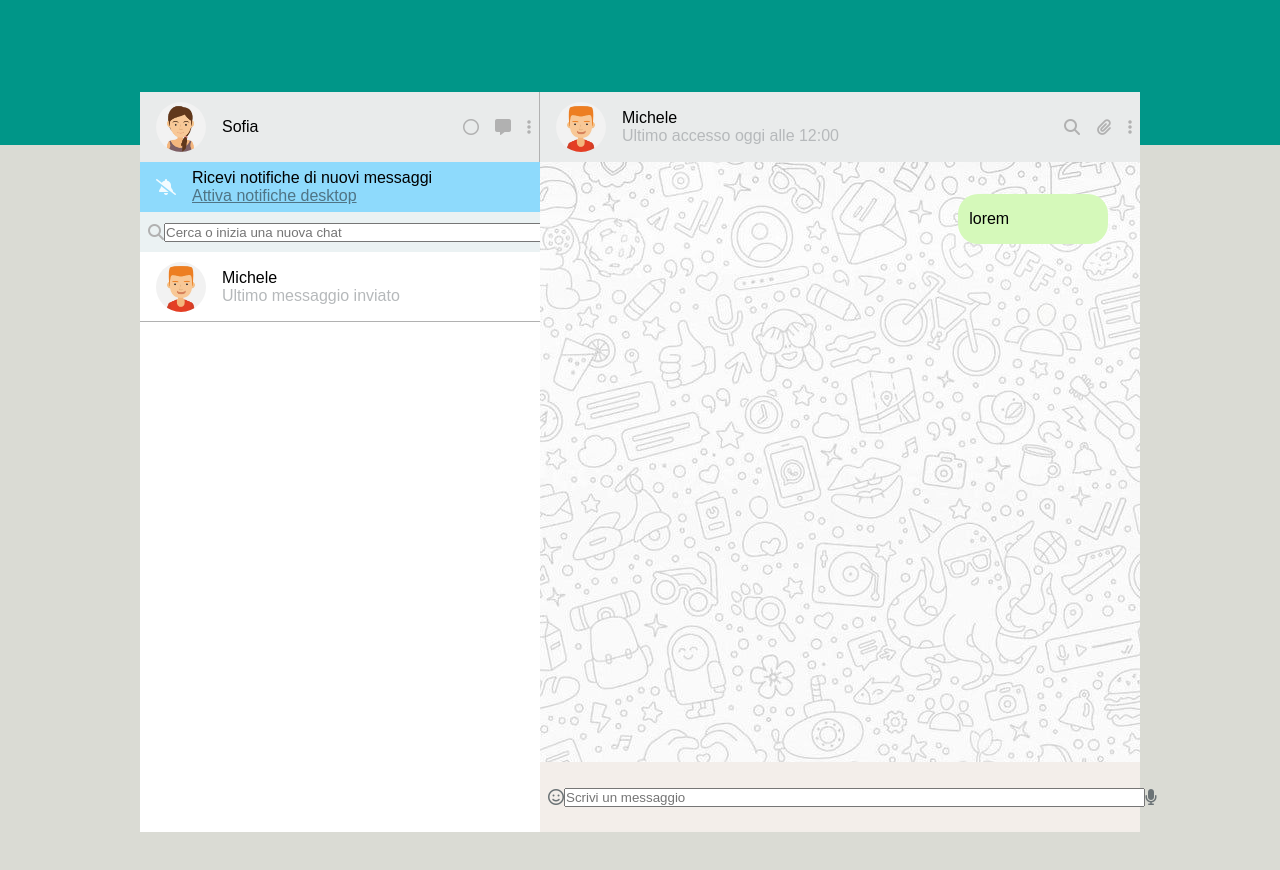
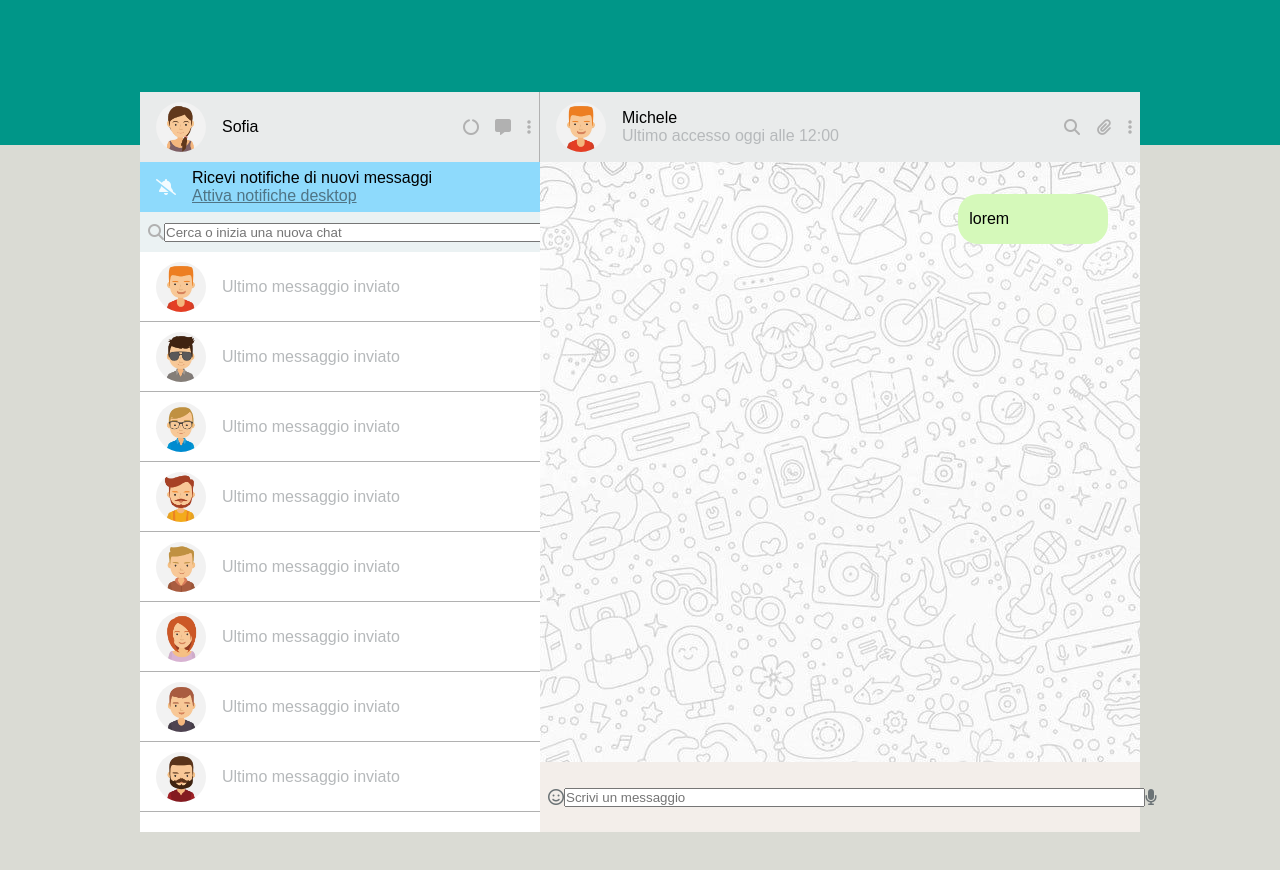
Before and after one commit to palumbolorenzo/vue-boolzapp, a plain HTML site: page index.html in a window 1280 px wide. Drawn offline with nearby package versions, Linux system fonts and the light colour scheme.

Commit message:
provvisorio

```diff
--- a/css/style.css
+++ b/css/style.css
@@ -135,7 +135,7 @@ html {
     margin-right: 1rem;
 }
 
-.contact-list {
+.contact {
     height: 70px;
     padding: 1rem;
     border-bottom: 1px solid #B1B1B1;
--- a/index.html
+++ b/index.html
@@ -6,11 +6,18 @@
     <meta name="viewport" content="width=device-width, initial-scale=1.0">
     <title>Boolzapp</title>
     <link rel="stylesheet" href="css/style.css">
+    <!-- <style>
+        [v-cloak] {
+            display: none;
+        }
+    </style> -->
     <link rel="stylesheet" href="https://cdnjs.cloudflare.com/ajax/libs/font-awesome/6.2.1/css/all.min.css">
+    <script src="https://cdn.jsdelivr.net/npm/vue@2.7.13/dist/vue.js" defer></script>
     <script src="js/script.js" defer></script>
 </head>
 <body>
     <div class="header-bg">
+        <div id="app" class="" v-cloak>
             <div class="interface">
                 <div class="first-container">
                     <div class="section-header">
@@ -19,7 +26,7 @@
                             <p>Sofia</p>
                         </div>
                         <div class="logo-container">
-                        <i class="fa-regular fa-circle logo"></i>
+                            <i class="fa fa-circle-notch logo"></i>
                             <i class="fa-solid fa-message logo"></i>
                             <i class="fa-solid fa-ellipsis-vertical logo"></i>
                         </div>
@@ -52,10 +59,12 @@
                                 <input type="text" placeholder="Cerca o inizia una nuova chat" size="50">
                             </div>
                             <div class="contact-list">
-                            <img src="img/avatar_1.jpg" alt="" class="contact-img">
+                                <div v-for="contact in contacts" :key="contact.avatar" class="contact">
+                                    <img :src="'img/avatar' + contact.avatar + '.jpg'" alt="" class="contact-img">
                                     <div class="contact-data">
-                                <p>Michele</p>
+                                        <p>{{ contacts.name }}</p>
                                         <p class="grey">Ultimo messaggio inviato</p>
+                                    </div>
                                 </div>
                             </div>
                         </div>
@@ -72,5 +81,6 @@
                 </div>
             </div>
         </div>
+    </div>
 </body>
 </html>
--- a/js/script.js
+++ b/js/script.js
@@ -1,7 +1,8 @@
-/*
-
-app = new Vue(
-    contacts: [ {
+new Vue({
+    el: '#app',
+    data: {
+        contacts: [
+        {
             name: 'Michele',
             avatar: '_1',
             visible: true,
@@ -10,17 +11,20 @@ app = new Vue(
                     date: '10/01/2020 15:30:55',
                     message: 'Hai portato a spasso il cane?',
                     status: 'sent'
-    }, {
                 },
+                {
                     date: '10/01/2020 15:50:00',
                     message: 'Ricordati di stendere i panni',
                     status: 'sent'
+                },
                 {
                     date: '10/01/2020 16:15:22',
                     message: 'Tutto fatto!',
                     status: 'received'
-    } ],
-    }, {
+                },
+            ],
+        },
+        {
             name: 'Fabio',
             avatar: '_2',
             visible: true,
@@ -29,16 +33,20 @@ app = new Vue(
                     date: '20/03/2020 16:30:00',
                     message: 'Ciao come stai?',
                     status: 'sent'
-    }, {
-    }, {
-    } ],
-    }, {
+                },
+                {
                     date: '20/03/2020 16:30:55',
                     message: 'Bene grazie! Stasera ci vediamo?',
                     status: 'received'
+                },
+                {
                     date: '20/03/2020 16:35:00',
                     message: 'Mi piacerebbe ma devo andare a fare la spesa.',
                     status: 'sent'
+                },
+            ],
+        },
+        {
             name: 'Samuele',
             avatar: '_3',
             visible: true,
@@ -47,33 +55,37 @@ app = new Vue(
                     date: '28/03/2020 10:10:40',
                     message: 'La Marianna va in campagna',
                     status: 'received'
-    }, {
-    }, {
-    } ],
-    }, {
+                },
+                {
                     date: '28/03/2020 10:20:10',
                     message: 'Sicuro di non aver sbagliato chat?',
                     status: 'sent'
+                },
+                {
                     date: '28/03/2020 16:15:22',
                     message: 'Ah scusa!',
                     status: 'received'
+                },
+            ],
+        },
+        {
             name: 'Alessandro B.',
             avatar: '_4',
-
             visible: true,
             messages: [
                 {
                     date: '10/01/2020 15:30:55',
                     message: 'Lo sai che ha aperto una nuova pizzeria?',
                     status: 'sent'
-    }, {
-    } ],
-    }, {
-    } ],
-    }, {
+                },
+                {
                     date: '10/01/2020 15:50:00',
                     message: 'Si, ma preferirei andare al cinema',
                     status: 'received'
+                },
+            ],
+        },
+        {
             name: 'Alessandro L.',
             avatar: '_5',
             visible: true,
@@ -82,10 +94,15 @@ app = new Vue(
                     date: '10/01/2020 15:30:55',
                     message: 'Ricordati di chiamare la nonna',
                     status: 'sent'
-    }, {
+                },
+                {
                     date: '10/01/2020 15:50:00',
                     message: 'Va bene, stasera la sento',
                     status: 'received'
+                }
+            ],
+        },
+        {
             name: 'Claudia',
             avatar: '_6',
             visible: true,
@@ -94,17 +111,20 @@ app = new Vue(
                     date: '10/01/2020 15:30:55',
                     message: 'Ciao Claudia, hai novità?',
                     status: 'sent'
-    }, {
-    }, {
-    } ],
-    }, {
+                },
+                {
                     date: '10/01/2020 15:50:00',
                     message: 'Non ancora',
                     status: 'received'
+                },
+                {
                     date: '10/01/2020 15:51:00',
                     message: 'Nessuna nuova, buona nuova',
                     status: 'sent'
-
+                },
+            ],
+        },
+        {
             name: 'Federico',
             avatar: '_7',
             visible: true,
@@ -113,14 +133,15 @@ app = new Vue(
                     date: '10/01/2020 15:30:55',
                     message: 'Fai gli auguri a Martina che è il suo compleanno!',
                     status: 'sent'
-    }, {
-    } ],
-    }, {
-    } ],
-    } ]
+                },
+                {
                     date: '10/01/2020 15:50:00',
                     message: 'Grazie per avermelo ricordato, le scrivo subito!',
                     status: 'received'
+                },
+            ],
+        },
+        {
             name: 'Davide',
             avatar: '_8',
             visible: true,
@@ -129,14 +150,19 @@ app = new Vue(
                     date: '10/01/2020 15:30:55',
                     message: 'Ciao, andiamo a mangiare la pizza stasera?',
                     status: 'received'
-    }, {
-    }, {
+                },
+                {
                     date: '10/01/2020 15:50:00',
                     message: 'No, l\'ho già mangiata ieri, ordiniamo sushi!',
                     status: 'sent'
+                },
+                {
                     date: '10/01/2020 15:51:00',
                     message: 'OK!!',
                     status: 'received'
-)
-
-*/
+                }
+            ],
+        },
+        ]
+    }
+});
```
Lines whose indentation alone changed are shown as unchanged.
